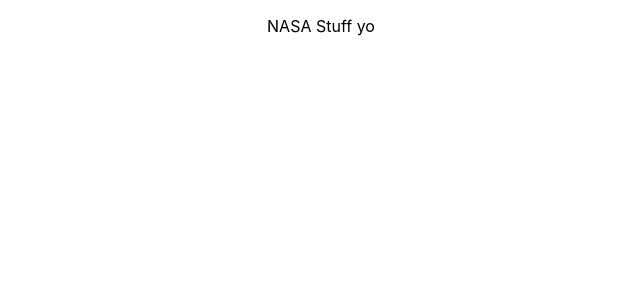
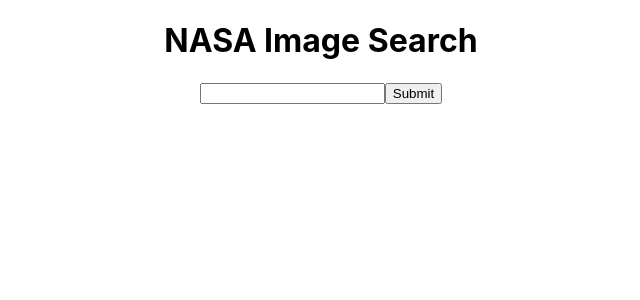
Before and after one commit to Jordan-Shaw/NASA_Images, a React (Create React App) app: page / in a window 1280 px wide. Shown: the top 300 px of the page, without its empty margins (319-959 px from the left). Built offline with nearby package versions, Linux system fonts and the light colour scheme.

Commit message:
Add the new components into app

```diff
--- a/src/App.js
+++ b/src/App.js
@@ -1,10 +1,13 @@
 import React from 'react';
 import './App.css';
+import Header from './Components/Header';
+import Search from './Components/Search';
 
 function App() {
   return (
     <div className="App">
-      <p>NASA Stuff yo</p>
+      <Header />
+      <Search />
     </div>
   );
 }
```
